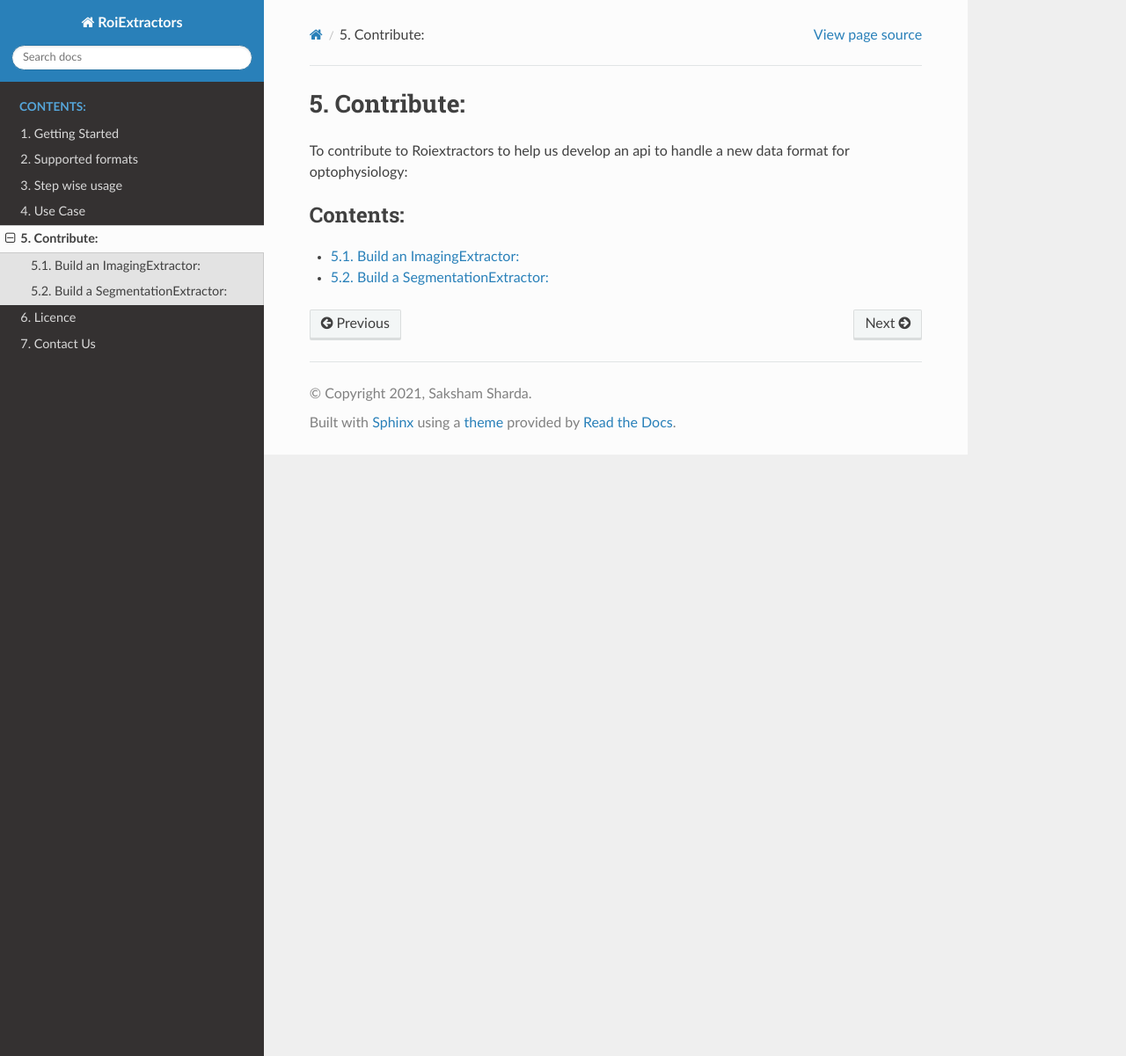
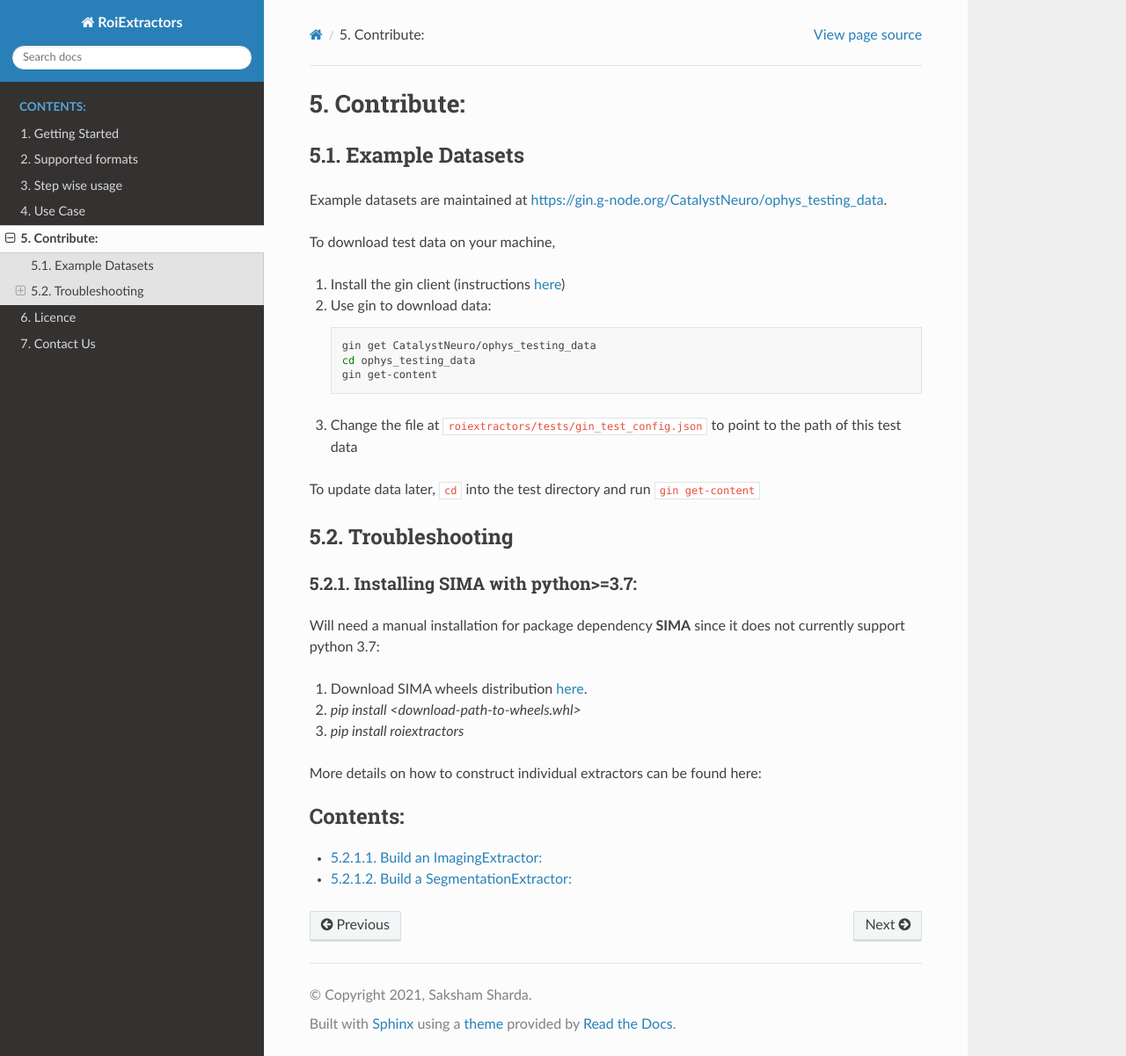
Before and after one commit to catalystneuro/roiextractors, a Sphinx documentation site: the page built from docs/source/contribute.rst, in a window 1280 px wide and 1201 px high. Shown: the whole window at 88% size. Built offline with Sphinx 7.4.7 and the Read the Docs theme 2.0.0, drawn with Linux system fonts in a browser that asks for light colours.

Commit message:
Update contribute.rst with developer guide info from the readme

```diff
--- a/docs/source/contribute.rst
+++ b/docs/source/contribute.rst
@@ -1,7 +1,38 @@
 Contribute:
 ===========
 
-To contribute to Roiextractors to help us develop an api to handle a new data format for optophysiology:
+Example Datasets
+----------------
+
+Example datasets are maintained at https://gin.g-node.org/CatalystNeuro/ophys_testing_data.
+
+To download test data on your machine,
+
+1. Install the gin client (instructions `here <https://gin.g-node.org/G-Node/Info/wiki/GIN+CLI+Setup#linux>`_)
+2. Use gin to download data:
+
+   .. code-block:: bash
+
+      gin get CatalystNeuro/ophys_testing_data
+      cd ophys_testing_data
+      gin get-content
+
+3. Change the file at ``roiextractors/tests/gin_test_config.json`` to point to the path of this test data
+
+To update data later, ``cd`` into the test directory and run ``gin get-content``
+
+Troubleshooting
+---------------
+
+Installing SIMA with python>=3.7:
+________________________________
+Will need a manual installation for package dependency **SIMA** since it does not currently support python 3.7:
+
+1.   Download SIMA wheels distribution `here <https://www.lfd.uci.edu/~gohlke/pythonlibs/#sima>`_.
+2.  `pip install <download-path-to-wheels.whl>`
+3.  `pip install roiextractors`
+
+More details on how to construct individual extractors can be found here:
 
 .. toctree::
    :maxdepth: 1
```
